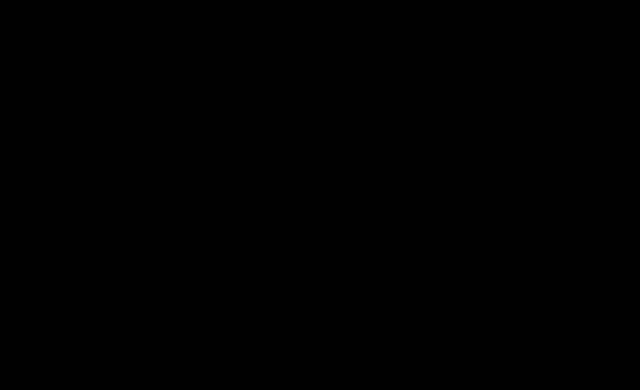
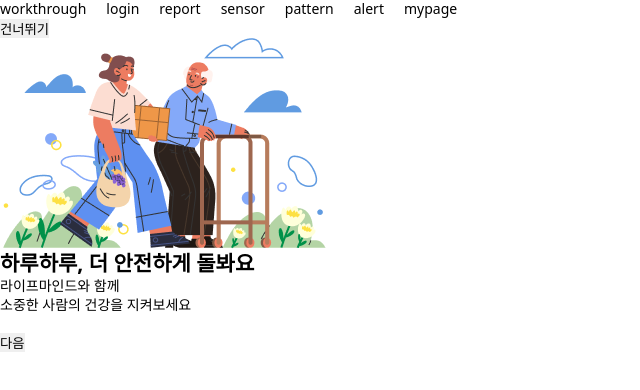
Before and after one commit to webee120/sct, a React (Vite) app: page /workthrough in a window 1280 px wide. Shown: the top 390 px of the page, without its empty margins (0-640 px from the left). Built offline with nearby package versions, Linux system fonts and the light colour scheme.

Commit message:
workthrough

```diff
--- a/src/component/pages/Workthrough.jsx
+++ b/src/component/pages/Workthrough.jsx
@@ -1,14 +1,47 @@
+import Workthrough_01 from '../../assets/workthrough/workthrough_01.png';
+import Workthrough_02 from '../../assets/workthrough/workthrough_02.png';
+import Workthrough_03 from '../../assets/workthrough/workthrough_03.png';
+
+import React, { useRef, useState } from 'react';
+// Import Swiper React components
+import { Swiper, SwiperSlide } from 'swiper/react';
+
+// Import Swiper styles
+import 'swiper/css';
+import 'swiper/css/pagination';
+
+// import required modules
+import { Pagination } from 'swiper/modules';
+
 const Workthrough =()=> {
 
-  return(
-    <>
-      <div>
-        disp123
-      </div>
+  return(
+    <>
+      <div className="wrap">
+        <button type="button">건너뛰기</button>
 
+        <Swiper navigation={true} modules={[Pagination]} className="mySwiper">
+          <SwiperSlide>
+            <img src={Workthrough_01} alt="워크스루01" />
+            <h2>하루하루, 더 안전하게 돌봐요</h2>
+            <p>라이프마인드와 함께<br></br>소중한 사람의 건강을 지켜보세요</p>
+          </SwiperSlide>
+          <SwiperSlide>
+            <h2>출입부터 낙상까지,<br></br>센서가 실시간으로 감지해요</h2>
+            <p>센서 이벤트가 발생하면 알림으로 바로 알려드려요<br></br> 출입, 심박 변화, 낙상 등 주요 상황을 놓치지 마세요</p>
+             <img src={Workthrough_02} alt="워크스루02" />
+          </SwiperSlide>
+          <SwiperSlide>
+            <img src={Workthrough_03} alt="워크스루03" />
+            <h2>대상자의 하루를 한눈에 확인하세요</h2>
+            <p>건강 리포트, 수면 분석, 생활 루틴까지<br></br> 지속적으로 돌봄의 질을 높일 수 있어요</p>
+          </SwiperSlide>
+        </Swiper>
 
-    </>
-  )
+        <button type="button">다음</button>
+      </div>
+    </>
+  )
 }
 
 export default Workthrough
--- a/src/index.css
+++ b/src/index.css
@@ -3,7 +3,6 @@
 html{
   font-size: 10px;
   color: #555;
-  background-color: #000;
 }
 *{
   margin: 0; padding: 0;
```
